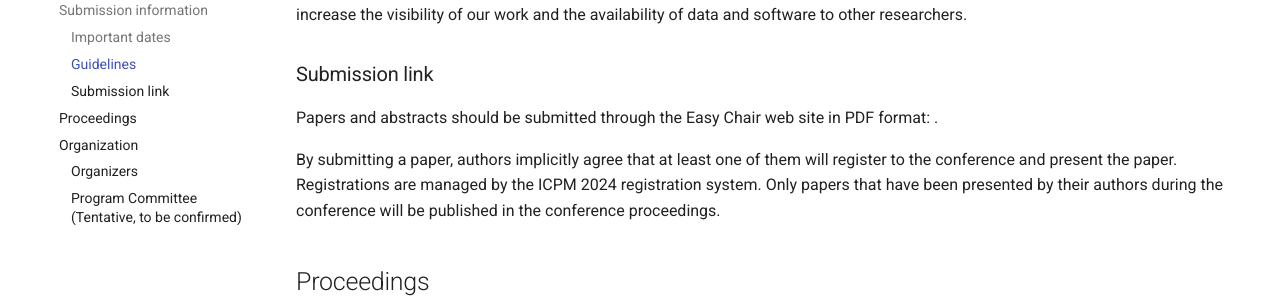
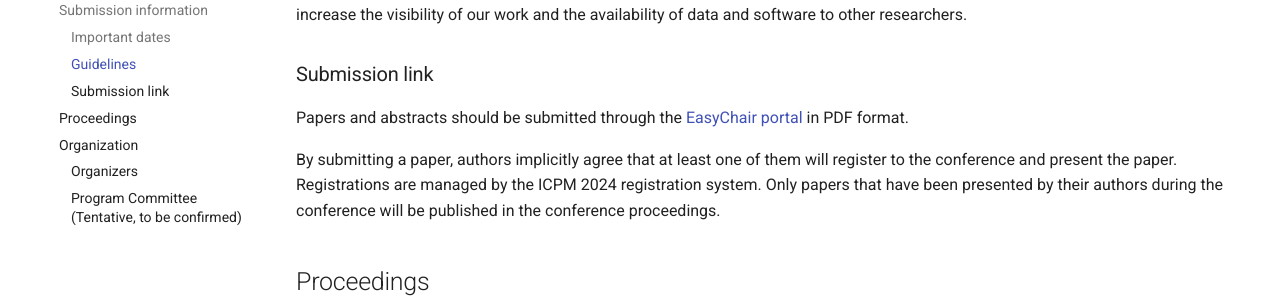
Before and after one commit to sma4pm/sma4pm.github.io, an MkDocs documentation site: the page built from docs/2024/index.md, in a window 1280 px wide and 900 px high, scrolled down 3177 px. Shown: the part 152-452 px from the top of the window. Built offline with MkDocs 1.6.1 and Material for MkDocs 9.7.7, drawn with Linux system fonts in a browser that asks for light colours.

Commit message:
Update index.md
easychair link added

```diff
--- a/docs/2024/index.md
+++ b/docs/2024/index.md
@@ -90,7 +90,7 @@ Submitters are required to indicate if their data and implementation is publicly
 
 ### Submission link
 
-Papers and abstracts should be submitted through the Easy Chair web site in PDF format: <link to appear here>.
+Papers and abstracts should be submitted through the [EasyChair portal](https://easychair.org/my/conference?conf=icpm2024) in PDF format.
 
 By submitting a paper, authors implicitly agree that at least one of them will register to the conference and present the paper. Registrations are managed by the ICPM 2024 registration system. Only papers that have been presented by their authors during the conference will be published in the conference proceedings.
 
```
